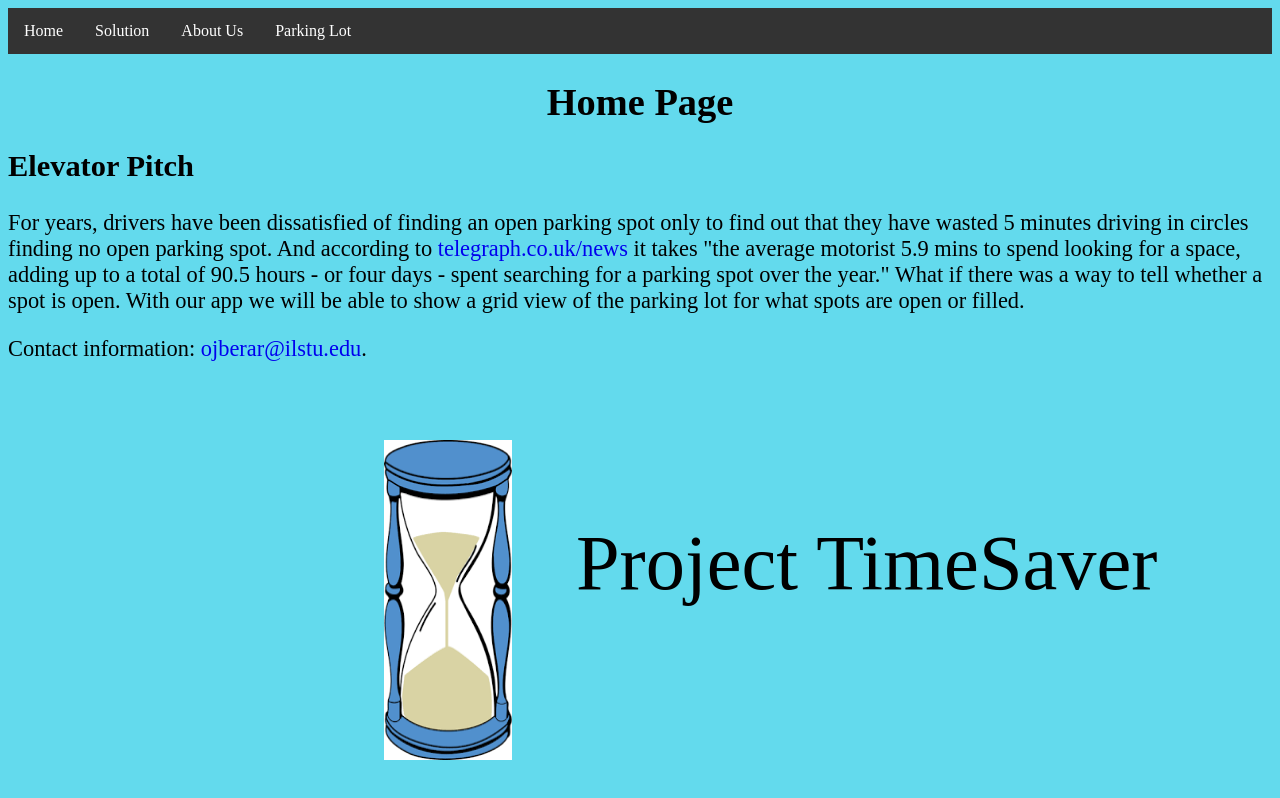
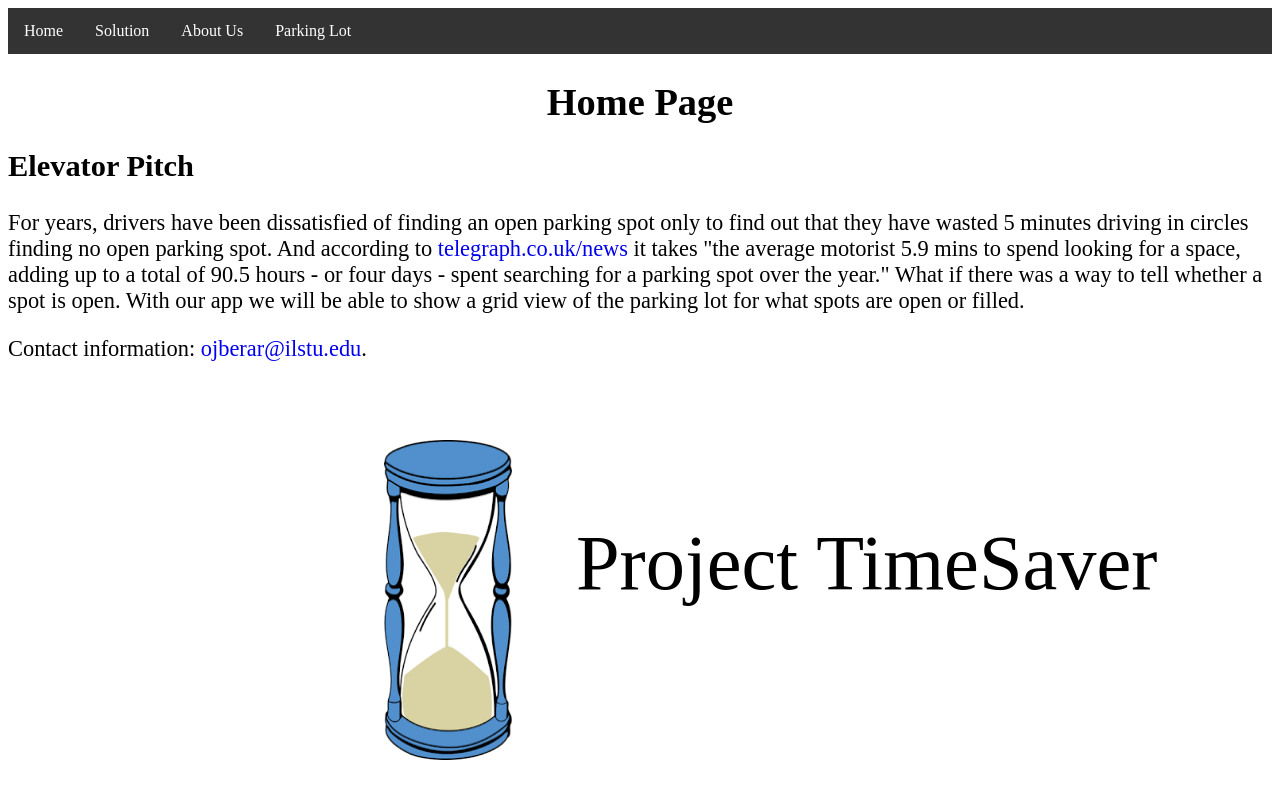
Before and after one commit to Parkerisawesome12/projecttimesaver.github.io, a plain HTML site: page index.html in a window 1280 px wide. Drawn offline with Linux system fonts and the light colour scheme.

Commit message:
Update index.html

```diff
--- a/index.html
+++ b/index.html
@@ -4,10 +4,7 @@
 <meta name="viewport" content="width=device-width, initial-scale=1">
 <link rel="stylesheet" type="text/css" href="style.css">
 <style>
-body {
 
-background-color: #63daed;
-}
 
 h1 {
 text-align: center;
```
